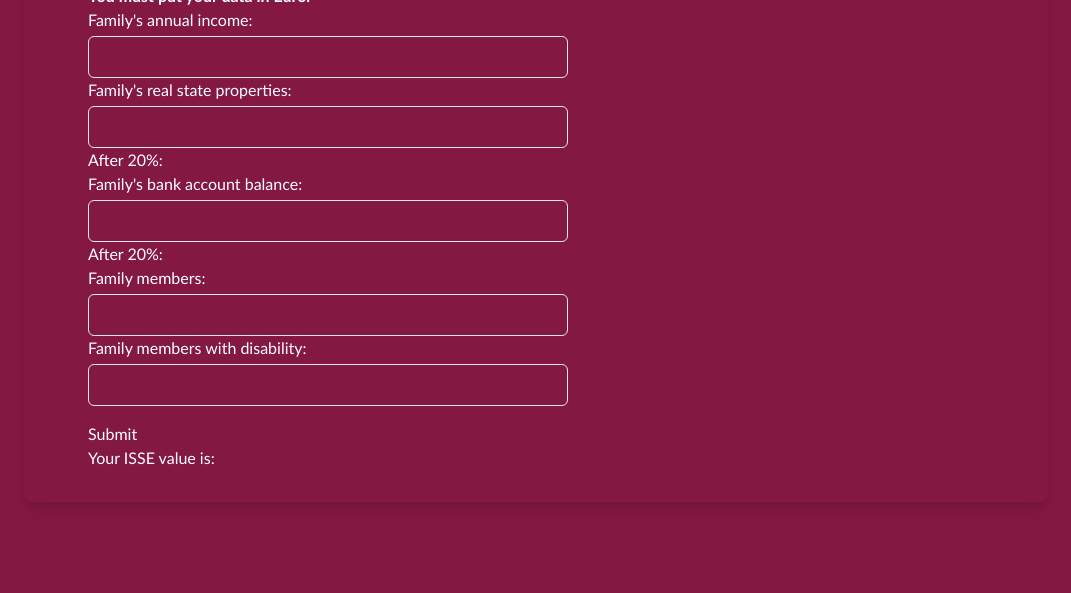
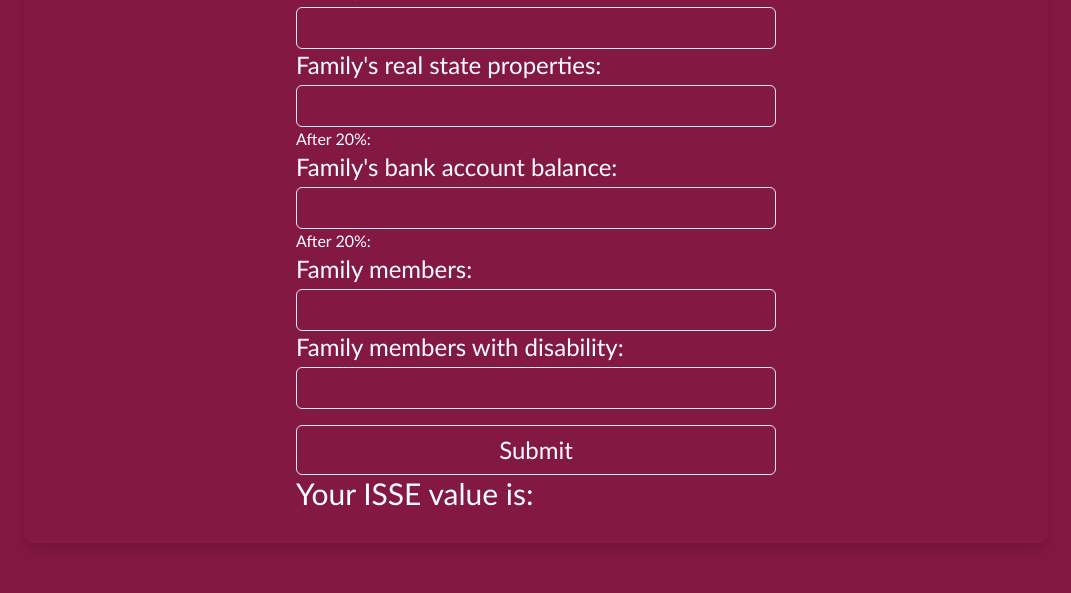
Before and after one commit to knight0917/Calculate-ISEE-Value, a plain HTML site: page index.html in a window 1280 px wide. Shown: the part 207-800 px from the top of the page, without its empty margins (104-1175 px from the left). Drawn offline with nearby package versions, Linux system fonts and the light colour scheme.

Commit message:
css update

```diff
--- a/index.css
+++ b/index.css
@@ -5,6 +5,7 @@
 body {
   color: white;
 }
+
 /*
 h1,h2, .head-para{
     text-align: center;
--- a/index.html
+++ b/index.html
@@ -12,20 +12,22 @@
   </head>
   <body class="h-screen flex flex-col justify-center items-center bg-pink-900">
     <div
-      class="max-w-screen-lg flex flex-col md:flex-row mx-auto p-8 bg-pink-990/80 rounded-lg shadow-lg w-full shadow-2x1 animate pop delay-2"
+      class="max-w-screen-lg justify-center flex flex-col md:flex-row mx-auto p-8 bg-pink-990/80 rounded-lg shadow-lg w-full shadow-3xl animate pop delay-2"
     >
       <div class="md:w-1/2 mb-8 md:mb-0 m-8">
-        <h1 class="text-3xl font-bold">Calculate your ISEE value</h1>
-        <p class="font-semibold">You must put your data in Euro.</p>
+        <h1 class="text-4xl font-bold">Calculate your ISEE value</h1>
+        <p class="font-semibold font-mono">You must put your data in Euro.</p>
         <div class="mb-4">
-          <label class="block mb-1">Family's annual income:</label>
+          <label class="block mb-1 text-2xl">Family's annual income:</label>
           <input
             id="annual"
             class="w-full border border-white-300 rounded-md py-2 px-3 bg-pink-900 focus:outline-none focus:border-white-900"
             type="number"
             required
           />
-          <label class="block mb-1">Family's real state properties:</label>
+          <label class="block mb-1 text-2xl"
+            >Family's real state properties:</label
+          >
           <input
             id="property"
             class="w-full border border-white-300 rounded-md py-2 px-3 bg-pink-900 focus:outline-none focus:border-white-900"
@@ -34,7 +36,9 @@
             required
           />
           <label>After 20%: <label id="reduPercAsset"></label></label>
-          <label class="block mb-1">Family's bank account balance:</label>
+          <label class="block mb-1 text-2xl"
+            >Family's bank account balance:</label
+          >
           <input
             id="balance"
             class="w-full border border-white-300 rounded-md py-2 px-3 bg-pink-900 focus:outline-none focus:border-white-900"
@@ -43,7 +47,7 @@
             required
           />
           <label>After 20%: <label id="reduPercIncome"> </label></label>
-          <label class="block mb-1">Family members:</label>
+          <label class="block mb-1 text-2xl">Family members:</label>
           <input
             id="members"
             class="w-full border border-white-300 rounded-md py-2 px-3 bg-pink-900 focus:outline-none focus:border-white-900"
@@ -51,7 +55,9 @@
             type="number"
             required
           />
-          <label class="block mb-1">Family members with disability:</label>
+          <label class="block mb-1 text-2xl"
+            >Family members with disability:</label
+          >
           <input
             id="dismembers"
             class="w-full border border-white-300 rounded-md py-2 px-3 bg-pink-900 focus:outline-none focus:border-white-900"
@@ -60,9 +66,14 @@
           />
         </div>
         <div class="btn-submit">
-          <button onclick="submit()">Submit</button>
+          <button
+            onclick="submit()"
+            class="w-full border rounded-md px-3 py-2 text-2xl shadow-sm hover:bg-pink-800 focus-visible:outline focus-visible:outline-2 focus-visible:outline-offset-2"
+          >
+            Submit
+          </button>
         </div>
-        <label class="h2result"
+        <label class="h2result text-3xl"
           >Your ISSE value is: <label id="isseValue" class="h1result"> </label
         ></label>
       </div>
```
